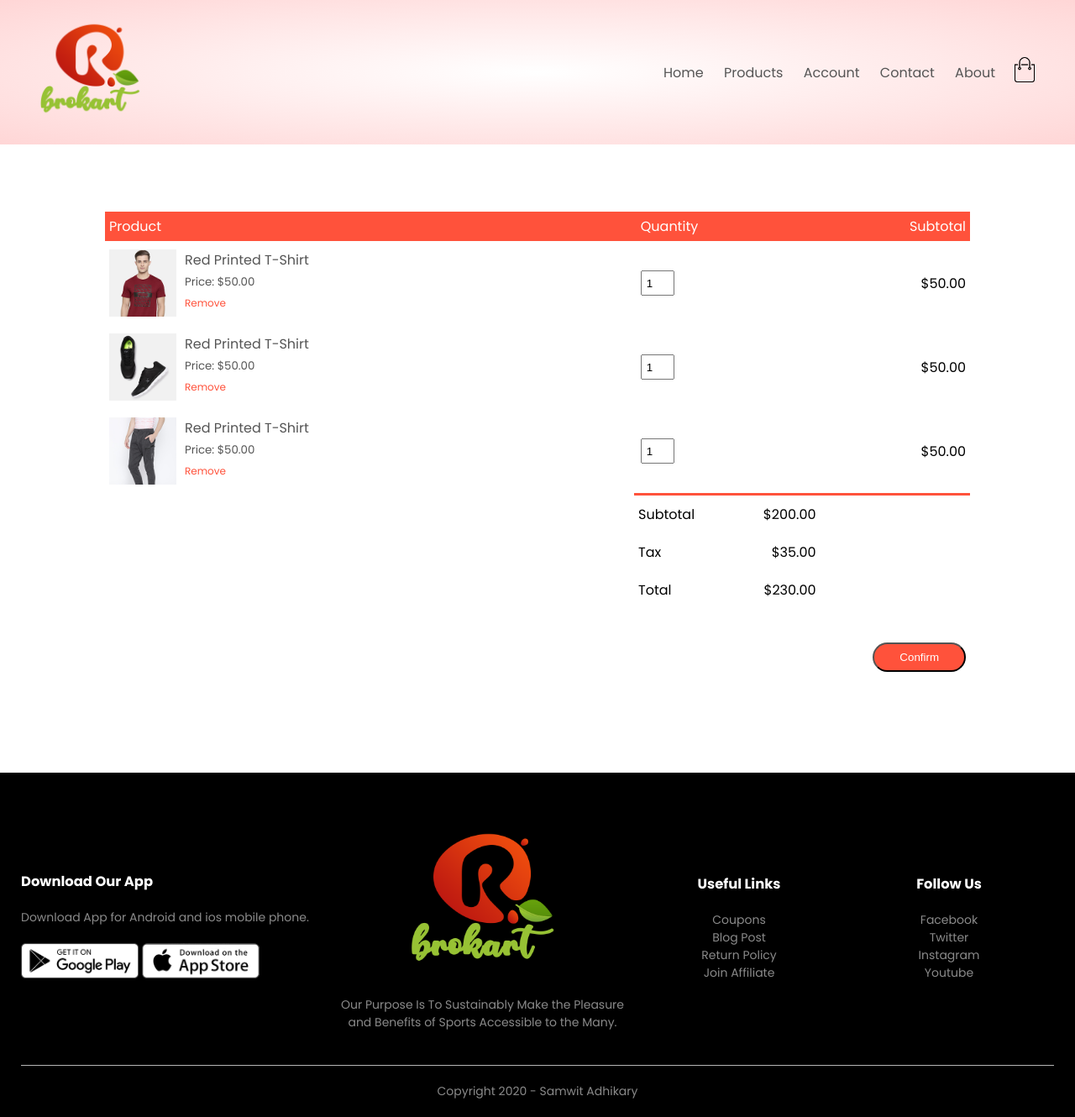
After one commit to Jinitha-kg/brokart, a Django app: page /order/cart in a window 1280 px wide. The commit adds this page. Shown: the whole page at 84% size. Run offline with Django 5.2, Linux system fonts and the light colour scheme.

Commit message:
templates completed

```diff
--- a/brokart/urls.py
+++ b/brokart/urls.py
@@ -24,5 +24,6 @@ urlpatterns = [
     path('admin/', admin.site.urls),
     path('',include('products.urls')),
     path('coustomer/',include('customers.urls')),
+    path('order/',include('orders.urls')),
 ]
 urlpatterns += static(settings.MEDIA_URL, document_root=settings.MEDIA_ROOT)
--- /dev/null
+++ b/orders/urls.py
@@ -0,0 +1,8 @@
+from django.urls import path
+from django.conf.urls.static import static
+from django.conf import settings
+from . import views
+
+urlpatterns= [
+    path('cart',views.ShowCartView, name='cart'),
+]
--- a/orders/views.py
+++ b/orders/views.py
@@ -1,3 +1,5 @@
 from django.shortcuts import render
 
 # Create your views here.
+def ShowCartView(request):
+    return render(request, 'cart.html')
--- /dev/null
+++ b/templates/cart.html
@@ -0,0 +1,5 @@
+{% extends 'blank_layout.html' %}
+
+{% block content %}
+{% include 'cart_container.html' %}
+{% endblock content %}
--- /dev/null
+++ b/templates/cart_container.html
@@ -0,0 +1,76 @@
+{% load static %}
+<div class="small-container cart-page">
+    <table>
+        <tbody><tr>
+            <th>Product</th>
+            <th>Quantity</th>
+            <th>Subtotal</th>
+        </tr>
+        <tr>
+            <td>
+                <div class="cart-info">
+                    <img src="{% static  'images/buy-1.jpg' %}">
+                    <div>
+                        <p>Red Printed T-Shirt</p>
+                        <small>Price: $50.00</small>
+                        <br>
+                        <a href="">Remove</a>
+                    </div>
+                </div>
+            </td>
+            <td><input type="number" value="1"></td>
+            <td>$50.00</td>
+        </tr>
+        <tr>
+            <td>
+                <div class="cart-info">
+                    <img src="{% static  'images/buy-2.jpg' %}">
+                    <div>
+                        <p>Red Printed T-Shirt</p>
+                        <small>Price: $50.00</small>
+                        <br>
+                        <a href="">Remove</a>
+                    </div>
+                </div>
+            </td>
+            <td><input type="number" value="1"></td>
+            <td>$50.00</td>
+        </tr>
+        <tr>
+            <td>
+                <div class="cart-info">
+                    <img src="{% static  'images/buy-3.jpg' %}">
+                    <div>
+                        <p>Red Printed T-Shirt</p>
+                        <small>Price: $50.00</small>
+                        <br>
+                        <a href="">Remove</a>
+                    </div>
+                </div>
+            </td>
+            <td><input type="number" value="1"></td>
+            <td>$50.00</td>
+        </tr>
+    </tbody></table>
+    <div class="total-price">
+        <table>
+            <tbody><tr>
+                <td>Subtotal</td>
+                <td>$200.00</td>
+            </tr>
+            <tr>
+                <td>Tax</td>
+                <td>$35.00</td>
+            </tr>
+            <tr>
+                <td>Total</td>
+                <td>$230.00</td>
+            </tr>
+            <tr>
+                <td colspan="2"></td>
+                <td><button type="button" class="btn btn-info">Confirm</button></td>
+            </tr>
+        </tbody></table>
+
+    </div>
+</div>
--- a/templates/header.html
+++ b/templates/header.html
@@ -9,11 +9,12 @@
                 <ul id="MenuItems">
                     <li><a href="{% url 'index' %}">Home</a></li>
                     <li><a href="{% url 'list_product' %}">Products</a></li>
-                    <li><a href="{% url 'account' %}">Contact</a></li>
+                    <li><a href="{% url 'account' %}">Account</a></li>
+
+                    <li><a href="">Contact</a></li>
                     <li><a href="">About</a></li>
-                    <li><a href="account.html">Account</a></li>
                 </ul>
             </nav>
-            <a href="cart.html"><img src="{% static 'images/cart.png' %}" width="30px" height="30px"></a>
+            <a href="{% url 'cart' %}"><img src="{% static 'images/cart.png' %}" width="30px" height="30px"></a>
             <img src="{% static  'images/menu.png' %}" class="menu-icon" onclick="menutoggle()">
         </div>
```
